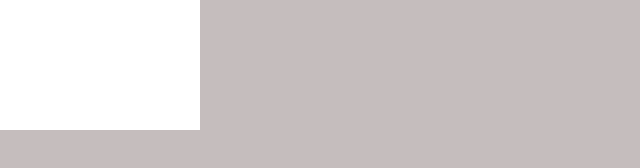
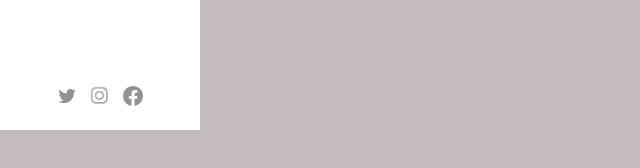
Before and after one commit to smarkties/PersonalPortfolio, a plain HTML site: page about.html in a window 1280 px wide. Shown: the part 670-838 px from the top of the page, without its empty margins (0-640 px from the left). Drawn offline with Linux system fonts and the light colour scheme.

Commit message:
Add files via upload

```diff
--- a/about.html
+++ b/about.html
@@ -20,6 +20,19 @@
     <li><a href="./contact.html">CONTACT</a></li>
   </ul>
 
+  <div class="social-buttons">
+
+    <a href="https://www.twitter.com/twitter" target="_blank">
+    <img class="icon" src="images/twitter.png"  alt="twitter">
+    </a>
+    <a href="https:instagram.com/instagram" target="_blank">
+    <img class="icon" src="images/instagram.png" alt="instagram">
+    </a>
+    <a href="https:facebook.com/facebook"  target="_blank">
+    <img class="icon" src="images/facebook.png" alt="facebook">
+    </a>
+
+  </div>
 
 </div>
 
--- a/portfolio.css
+++ b/portfolio.css
@@ -63,7 +63,7 @@
     height: 1000px;
   }
 
-  div.sharethis {
+  div.social-buttons {
     position:absolute;
     bottom:0;
     width:100%;
@@ -72,7 +72,7 @@
     display: flex;
     justify-content: center;
   }
-  .sharethis a {
+  .social-buttons a {
     display: flex;
     justify-content: center;
     width: 1;
```
Also changed, not shown: contact.html (+13 -0 lines), gallery.html (+13 -0 lines), index.html (+1 -3 lines).
